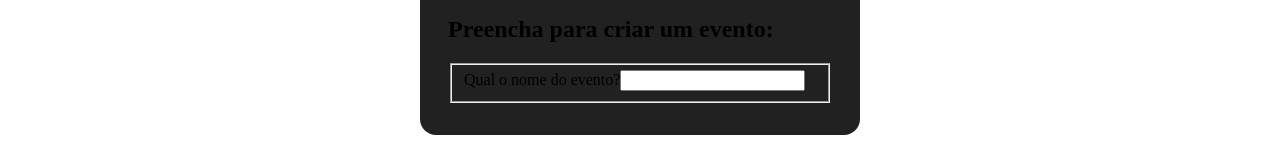
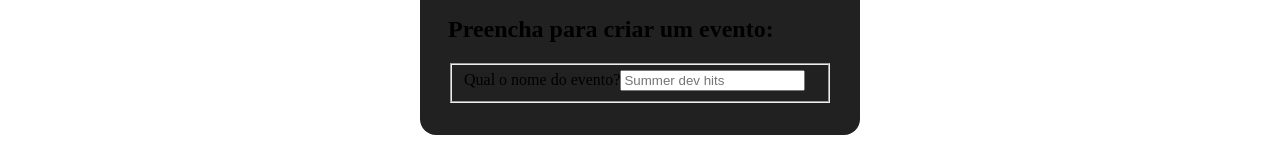
Before and after one commit to jvtrfortunato/tecboard, a React (Vite) app: page / in a window 1280 px wide. Shown: the part 782-942 px from the top of the page. Built offline with nearby package versions, Linux system fonts and the light colour scheme.

Commit message:
feat: adiciona placeholder ao componente FormularioDeEvento

```diff
--- a/src/App.jsx
+++ b/src/App.jsx
@@ -11,7 +11,7 @@ function FormularioDeEvento () {
         <label htmlFor="nome">
           Qual o nome do evento?
         </label>
-        <input type="text" id='nome'/>
+        <input type="text" id='nome' placeholder='Summer dev hits' />
       </fieldset>
     </form>
   )
```
